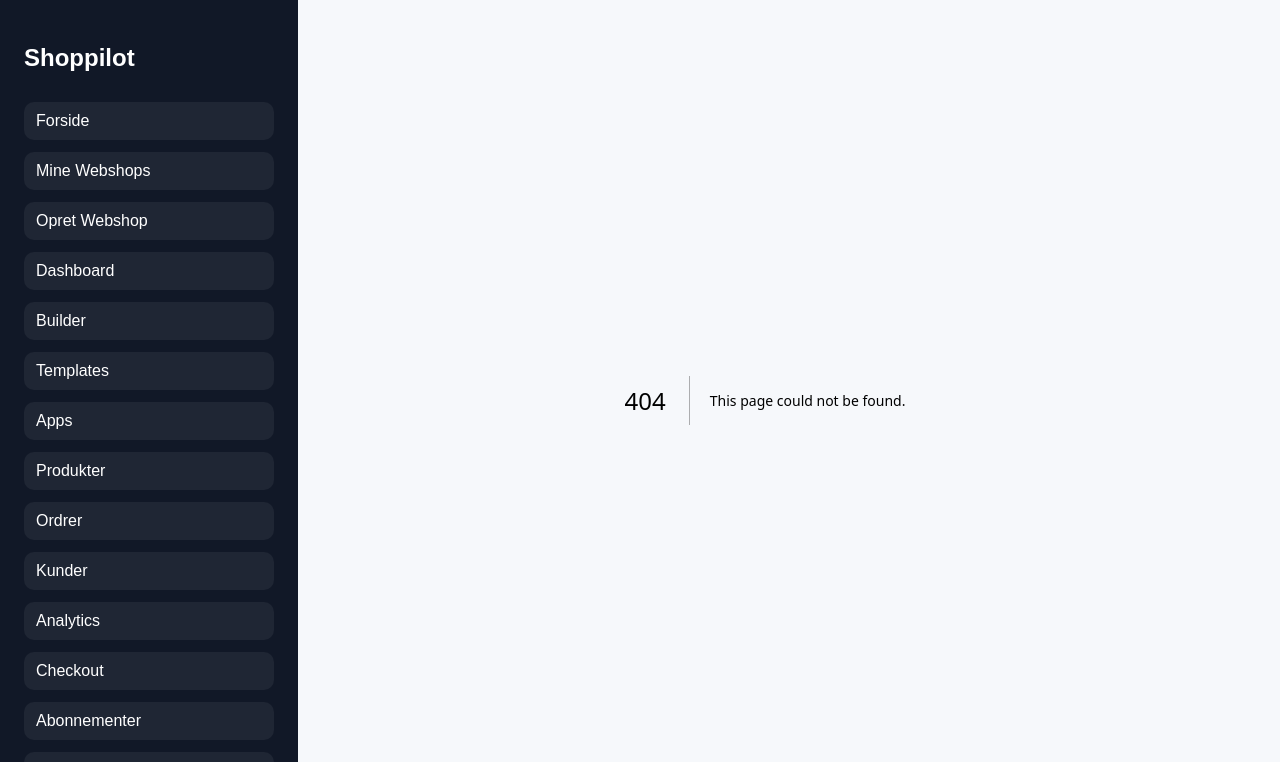
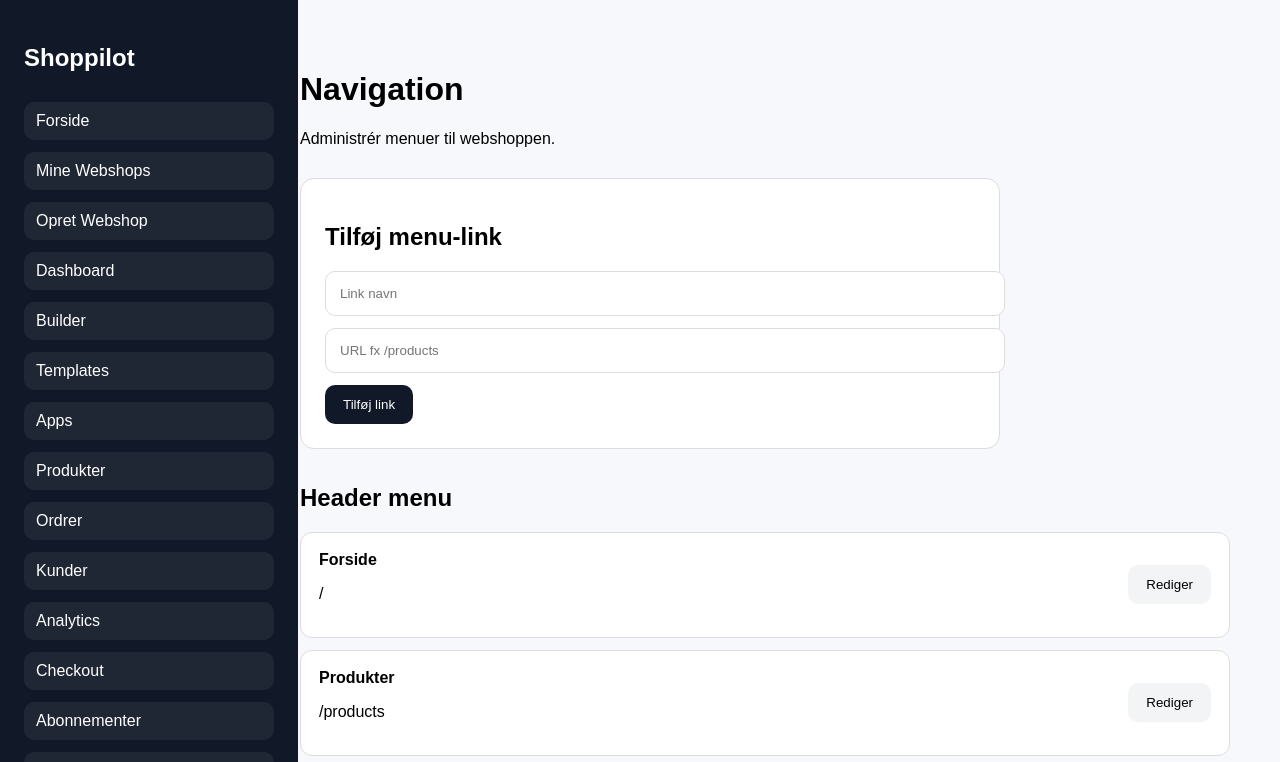
Before and after one commit to postjkhandel-ship-it/shoppilot, a Next.js app: page /navigation in a window 1280 px wide. Before the commit this address had no page. Shown: the top 762 px of the page. Built offline with nearby package versions, Linux system fonts and the light colour scheme.

Commit message:
Create page.js

```diff
--- /dev/null
+++ b/app/navigation/page.js
@@ -0,0 +1,83 @@
+export default function Navigation() {
+  const menuItems = [
+    { label: "Forside", url: "/" },
+    { label: "Produkter", url: "/products" },
+    { label: "Kontakt", url: "/contact" },
+    { label: "FAQ", url: "/faq" }
+  ];
+
+  return (
+    <main style={{ padding: "50px", fontFamily: "Arial" }}>
+      <h1>Navigation</h1>
+      <p>Administrér menuer til webshoppen.</p>
+
+      <div style={card}>
+        <h2>Tilføj menu-link</h2>
+
+        <input placeholder="Link navn" style={input} />
+        <input placeholder="URL fx /products" style={input} />
+
+        <button style={button}>Tilføj link</button>
+      </div>
+
+      <h2 style={{ marginTop: "35px" }}>Header menu</h2>
+
+      <div style={{ display: "grid", gap: "12px" }}>
+        {menuItems.map((item) => (
+          <div key={item.label} style={menuItem}>
+            <div>
+              <strong>{item.label}</strong>
+              <p>{item.url}</p>
+            </div>
+
+            <button style={secondary}>Rediger</button>
+          </div>
+        ))}
+      </div>
+    </main>
+  );
+}
+
+const card = {
+  background: "#fff",
+  border: "1px solid #ddd",
+  borderRadius: "14px",
+  padding: "24px",
+  maxWidth: "650px",
+  marginTop: "30px"
+};
+
+const input = {
+  width: "100%",
+  padding: "14px",
+  marginBottom: "12px",
+  border: "1px solid #ddd",
+  borderRadius: "10px"
+};
+
+const menuItem = {
+  background: "#fff",
+  border: "1px solid #ddd",
+  borderRadius: "12px",
+  padding: "18px",
+  display: "flex",
+  justifyContent: "space-between",
+  alignItems: "center"
+};
+
+const button = {
+  background: "#111827",
+  color: "white",
+  border: "none",
+  padding: "12px 18px",
+  borderRadius: "10px",
+  cursor: "pointer"
+};
+
+const secondary = {
+  background: "#f3f4f6",
+  border: "none",
+  padding: "12px 18px",
+  borderRadius: "10px",
+  cursor: "pointer"
+};
```
